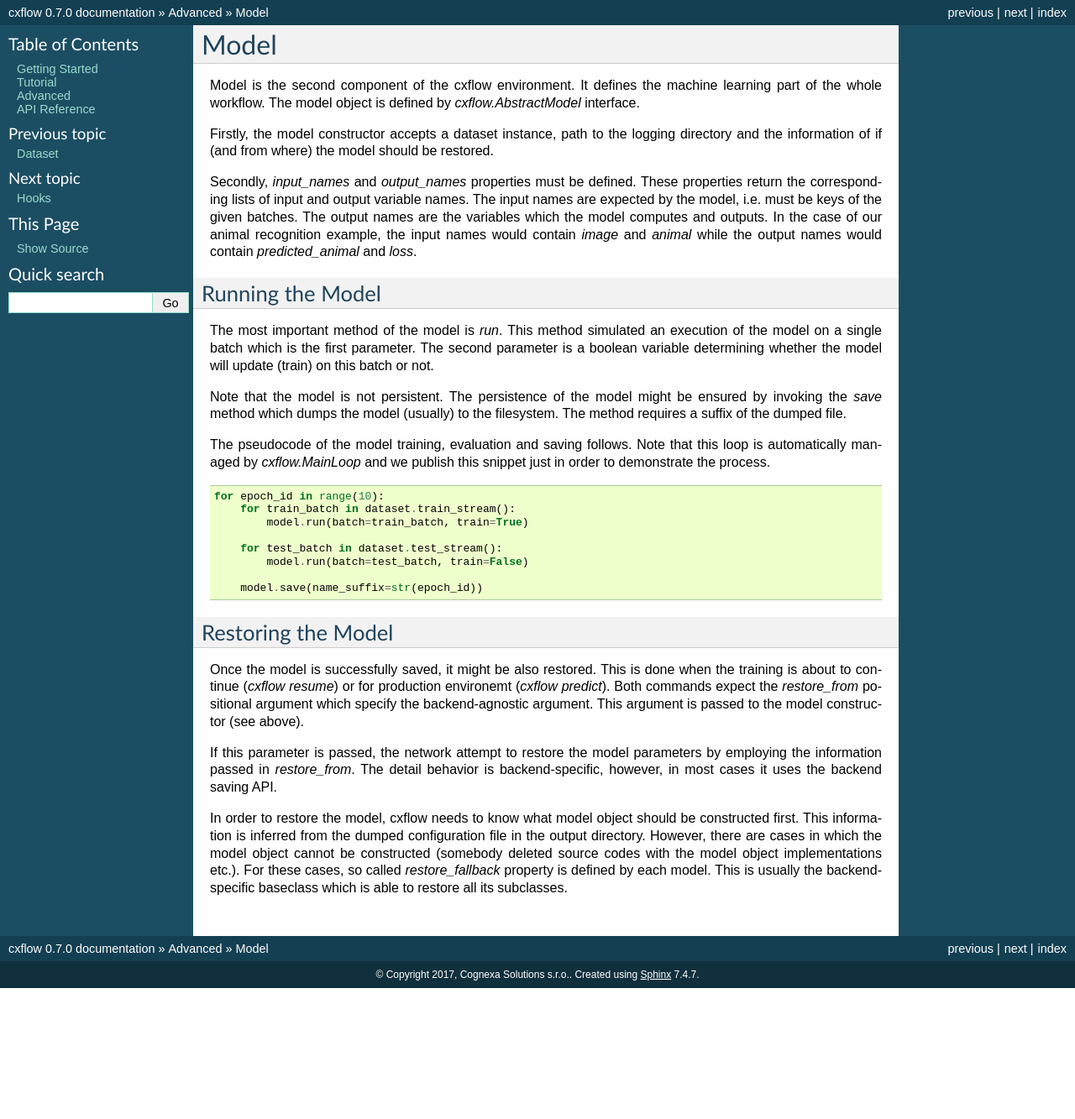
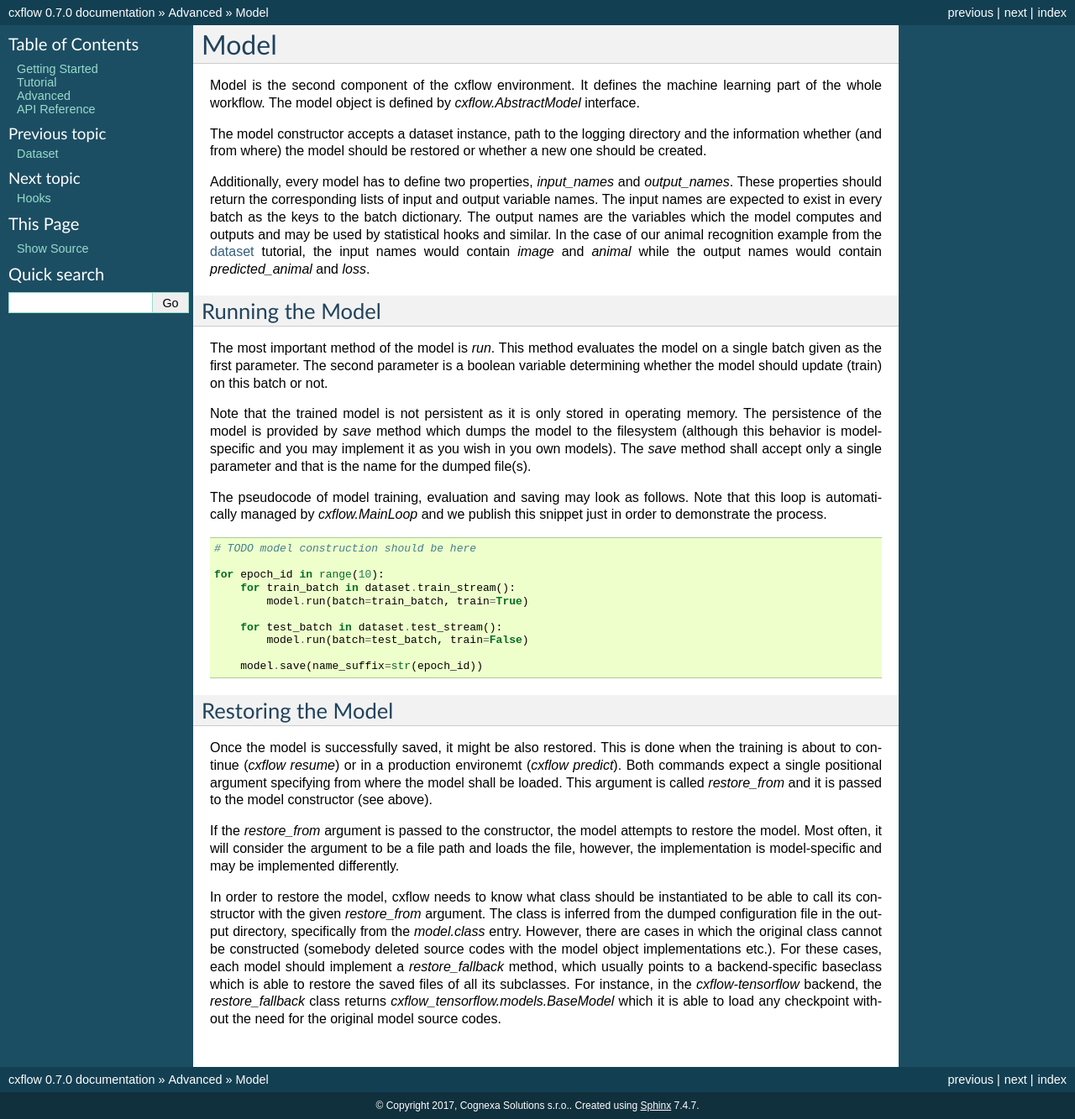
Before and after one commit to iterait/emloop, a Sphinx documentation site: the page built from docs/advanced/model.rst, in a window 1280 px wide. Shown: the whole page at 84% size. Built offline with Sphinx 7.4.7, drawn with Linux system fonts in a browser that asks for light colours; before the commit the page ends 1177 px from its top, so only the background shows below that.

Commit message:
Update model.rst

```diff
--- a/docs/advanced/model.rst
+++ b/docs/advanced/model.rst
@@ -5,33 +5,37 @@ Model is the second component of the cxflow environment.
 It defines the machine learning part of the whole workflow.
 The model object is defined by `cxflow.AbstractModel` interface.
 
-Firstly, the model constructor accepts a dataset instance, path to the logging directory and the information of
-if (and from where) the model should be restored.
+The model constructor accepts a dataset instance, path to the logging directory and the information whether
+(and from where) the model should be restored or whether a new one should be created.
 
-Secondly, `input_names` and `output_names` properties must be defined.
-These properties return the corresponding lists of input and output variable names.
-The input names are expected by the model, i.e. must be keys of the given batches.
-The output names are the variables which the model computes and outputs.
-In the case of our animal recognition example, the input names would contain `image` and `animal` while the output
+Additionally, every model has to define two properties, `input_names` and `output_names`.
+These properties should return the corresponding lists of input and output variable names.
+The input names are expected to exist in every batch as the keys to the batch dictionary.
+The output names are the variables which the model computes and outputs and may be used
+by statistical hooks and similar.
+In the case of our animal recognition example from the `dataset <dataset.html>`_ tutorial,
+the input names would contain `image` and `animal` while the output
 names would contain `predicted_animal` and `loss`.
 
 Running the Model
 -----------------
 
 The most important method of the model is `run`.
-This method simulated an execution of the model on a single batch which is the first parameter.
-The second parameter is a boolean variable determining whether the model will update (train) on this batch or not.
+This method evaluates the model on a single batch given as the first parameter.
+The second parameter is a boolean variable determining whether the model should update (train) on this batch or not.
 
-Note that the model is not persistent.
-The persistence of the model might be ensured by invoking the `save` method which dumps the model (usually) to the
-filesystem.
-The method requires a suffix of the dumped file.
+Note that the trained model is not persistent as it is only stored in operating memory.
+The persistence of the model is provided by `save` method which dumps the model to the
+filesystem (although this behavior is model-specific and you may implement it as you wish in you own models).
+The `save` method shall accept only a single parameter and that is the name for the dumped file(s).
 
-The pseudocode of the model training, evaluation and saving follows.
+The pseudocode of model training, evaluation and saving may look as follows.
 Note that this loop is automatically managed by `cxflow.MainLoop` and we publish this snippet just in order to
 demonstrate the process.
 
 .. code-block:: python
+
+    # TODO model construction should be here
 
     for epoch_id in range(10):
         for train_batch in dataset.train_stream():
@@ -47,17 +51,22 @@ Restoring the Model
 -------------------
 
 Once the model is successfully saved, it might be also restored.
-This is done when the training is about to continue (`cxflow resume`) or for production environemt (`cxflow predict`).
-Both commands expect the `restore_from` positional argument which specify the backend-agnostic argument.
-This argument is passed to the model constructor (see above).
+This is done when the training is about to continue (`cxflow resume`) or in a production environemt (`cxflow predict`).
+Both commands expect a single positional argument specifying from where the model shall be loaded.
+This argument is called `restore_from` and it is passed to the model constructor (see above).
 
-If this parameter is passed, the network attempt to restore the model parameters by employing the information passed
-in `restore_from`.
-The detail behavior is backend-specific, however, in most cases it uses the backend saving API.
+If the `restore_from` argument is passed to the constructor, the model attempts to restore the model.
+Most often, it will consider the argument to be a file path and loads the file, however, the implementation
+is model-specific and may be implemented differently.
 
-In order to restore the model, cxflow needs to know what model object should be constructed first.
-This information is inferred from the dumped configuration file in the output directory.
-However, there are cases in which the model object cannot be constructed (somebody deleted source codes with the
-model object implementations etc.).
-For these cases, so called `restore_fallback` property is defined by each model.
-This is usually the backend-specific baseclass which is able to restore all its subclasses.
+In order to restore the model, cxflow needs to know what class should be instantiated to be able to call
+its constructor with the given `restore_from` argument.
+The class is inferred from the dumped configuration file in the output directory, specifically from the
+`model.class` entry.
+However, there are cases in which the original class cannot be constructed (somebody deleted source codes
+with the model object implementations etc.).
+For these cases, each model should implement a `restore_fallback` method, which usually points
+to a backend-specific baseclass which is able to restore the saved files of all its subclasses.
+For instance, in the `cxflow-tensorflow` backend, the `restore_fallback` class returns
+`cxflow_tensorflow.models.BaseModel` which it is able to load any checkpoint
+without the need for the original model source codes.
```
